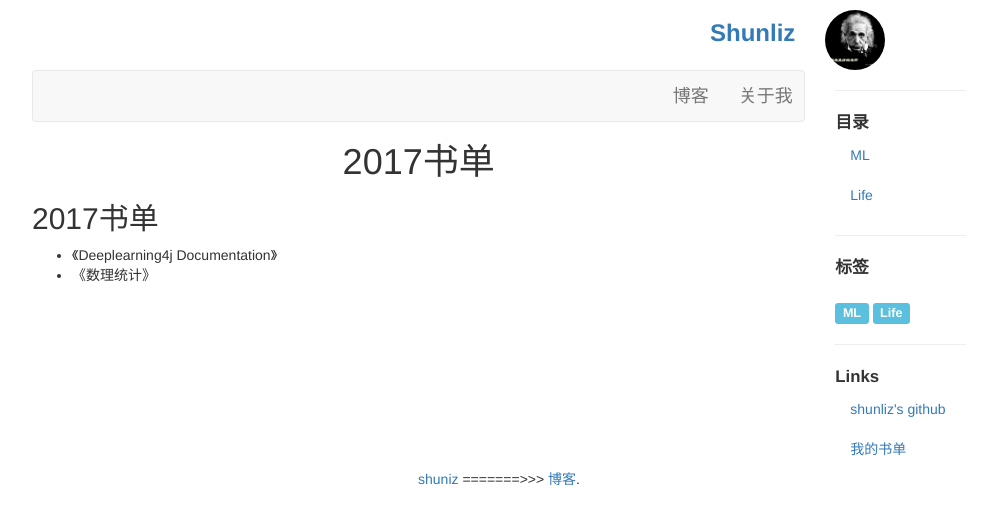
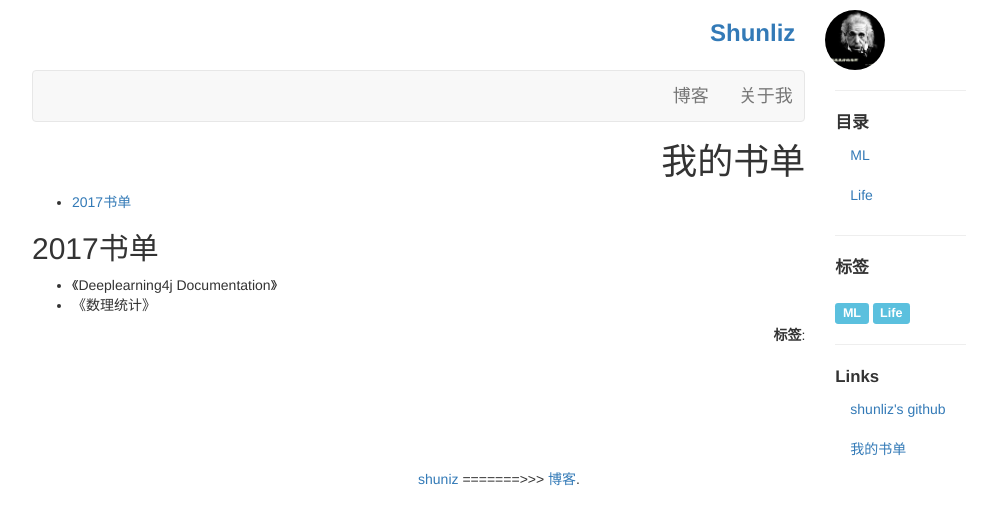
Before and after one commit to shunliz/shunliz.github.io, a Jekyll site: the page built from books.md, in a window 1280 px wide. Shown: the top 525 px of the page, without its empty margins (141-1138 px from the left). Built offline with Jekyll 4.4.1, drawn with Linux system fonts in a browser that asks for light colours; our own code applies the rules of GitHub Pages for plain Markdown files.

Commit message:
readd books3

```diff
--- a/books.md
+++ b/books.md
@@ -1,3 +1,12 @@
+---
+layout: post
+title: 我的书单
+permalink: /books/
+---
+
+* content
+{:toc}
+
 2017书单
 -----------------------------------------------------------------
 
```
